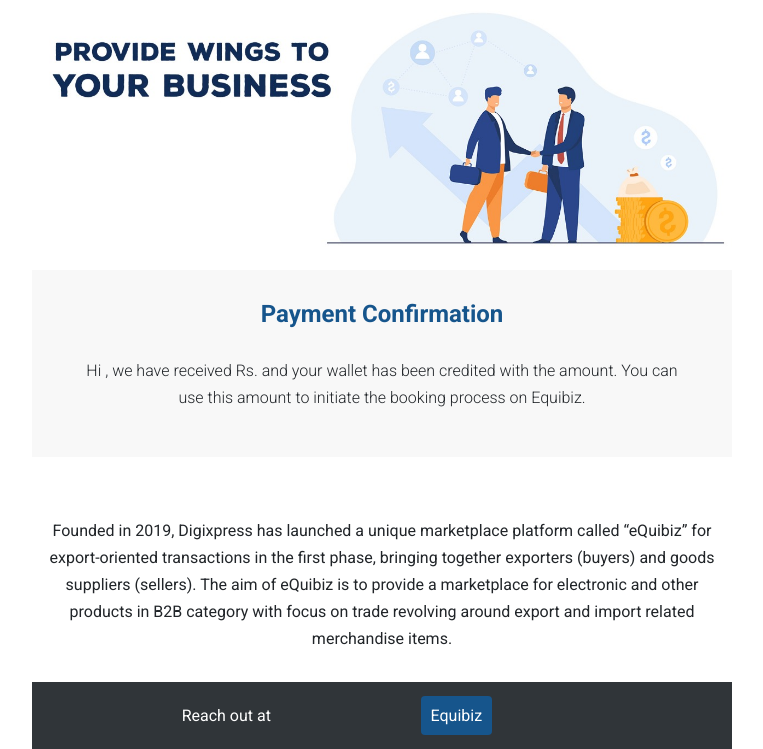
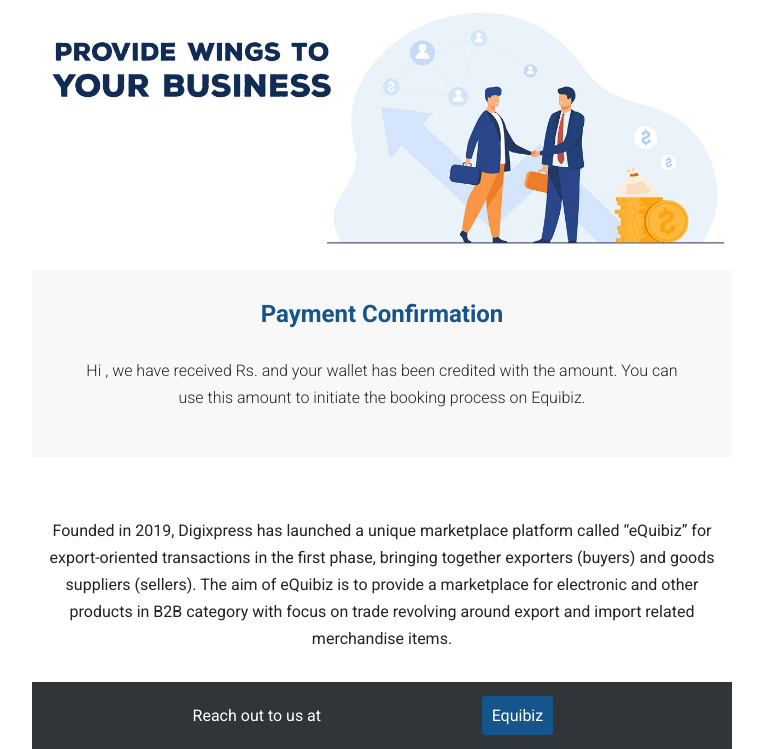
Before and after one commit to namratamore-nm/SMailer9_qualitynotok, a plain HTML site: page index.html in a window 1280 px wide. Shown: the part 203-952 px from the top of the page, without its empty margins (258-1021 px from the left). Drawn offline with nearby package versions, Linux system fonts and the light colour scheme.

Commit message:
Update index.html

```diff
--- a/index.html
+++ b/index.html
@@ -143,7 +143,7 @@ deliver milestones</p>
   	 </tr>
   	 <tr>
   	 	<td colspan="6" style="background: #303539;">
-  	 		<p style="text-align: center; color: #fff;margin: 0; padding:20px 0;">Reach out at</p>
+  	 		<p style="text-align: center; color: #fff;margin: 0; padding:20px 0;">Reach out to us at</p>
   	 	</td>
   	 	<td colspan="6" style="background: #303539;">
   	 		<p style="text-align: left; color: #fff;margin: 0; padding:20px 0;	"><span style="background: #16558C; padding: 10px; border-radius: 4px;">Equibiz</span></p>
```
